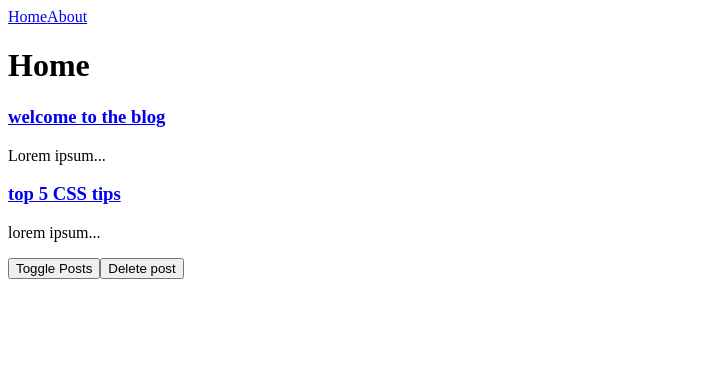
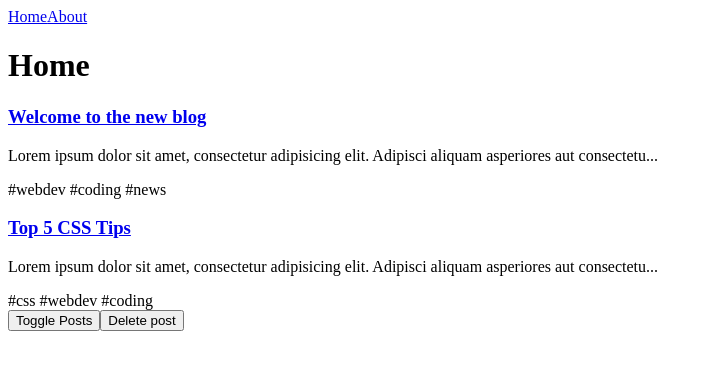
Before and after one commit to ronhedwigzape/vue3-thenetninja-tutorials, a Vue app: page / in a window 1280 px wide. Shown: the top 370 px of the page, without its empty margins (0-712 px from the left). Built offline with nearby package versions, Linux system fonts and the light colour scheme; data requests are answered from the project's data file.

Commit message:
Learn asynchronous code inside a setup()
Vue Composition API

```diff
--- a/package.json
+++ b/package.json
@@ -8,7 +8,7 @@
     "preview": "vite preview"
   },
   "dependencies": {
-    "json-server": "^0.17.1",
+    "json-server": "^0.17.3",
     "vue": "^3.2.45",
     "vue-router": "^4.1.6"
   },
--- a/src/views/HomeView.vue
+++ b/src/views/HomeView.vue
@@ -34,8 +34,15 @@
         <!--   Episode 11 - THe Composition API  Part 2   -->
 
         <h1>Home</h1>
-        <PostList :posts="posts" v-if="showPosts"/>
+        <div v-if="error">{{ error }}</div>
 
+        <!-- This will be rendered if posts.length has value -->
+        <!-- Length will be either 0 || greater than 0 -->
+        <div v-if="posts.length">
+            <PostList :posts="posts" v-if="showPosts"/>
+        </div>
+
+        <div v-else>Loading...</div>
         <button @click="showPosts = !showPosts">Toggle Posts</button>
         <button @click="posts.pop()">Delete post</button>
 
@@ -52,24 +59,41 @@ export default {
     components: {PostList},
 
     // --------Setup runs first before any lifecycle hooks-------
+    // ----------Lifecycle hooks can be run inside setup--------
     setup() {
         //  Episode 11 - THe Composition API  Part 2
 
-        const posts = ref([
-            { title: 'welcome to the blog', body: 'Lorem ipsum', id: 1 },
-            { title: 'top 5 CSS tips', body: 'lorem ipsum', id: 2 }
-        ]);
+        const posts = ref([]);
+        const error = ref(null);
+        const showPosts = ref(true);
 
-        const count = ref({title: "Mario", body: "This is the body." })
+        const load = async () => {
+            try {
+                // gets the data
+                let data = await fetch('http://localhost:3000/posts');
+                // checks if there is data
+                if (!data.ok) {
+                    // throw an error if data is not available
+                    // This passes on catch block
+                    throw Error('no data available');
+                }
 
-        const showPosts = ref(true);
+                posts.value = await data.json()
+            }
+            catch (err) {
+                error.value = err.message;
+                console.error(error.value);
+            }
+        }
 
 
 
+        load()
+
         return {
             posts,
-            count,
-            showPosts
+            showPosts,
+            error
         }
 
 
```
Also changed, not shown: 1 other file (tests, documents, lock files or other folders).
